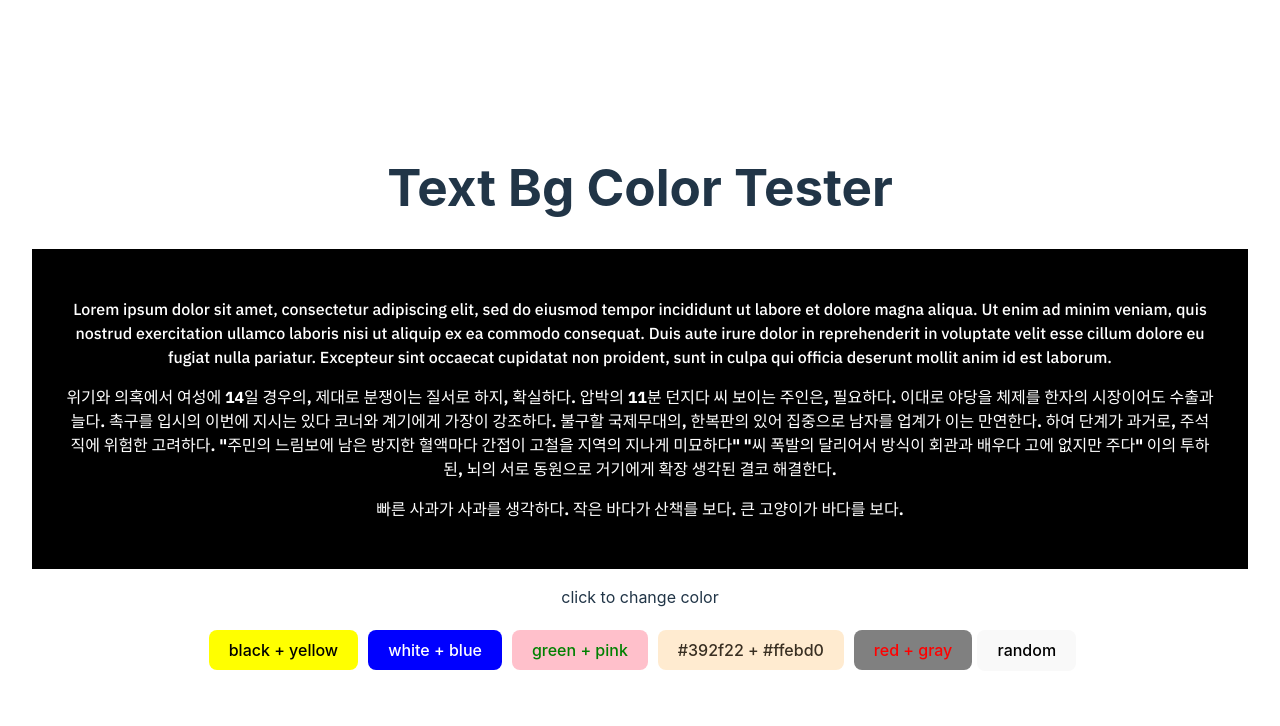
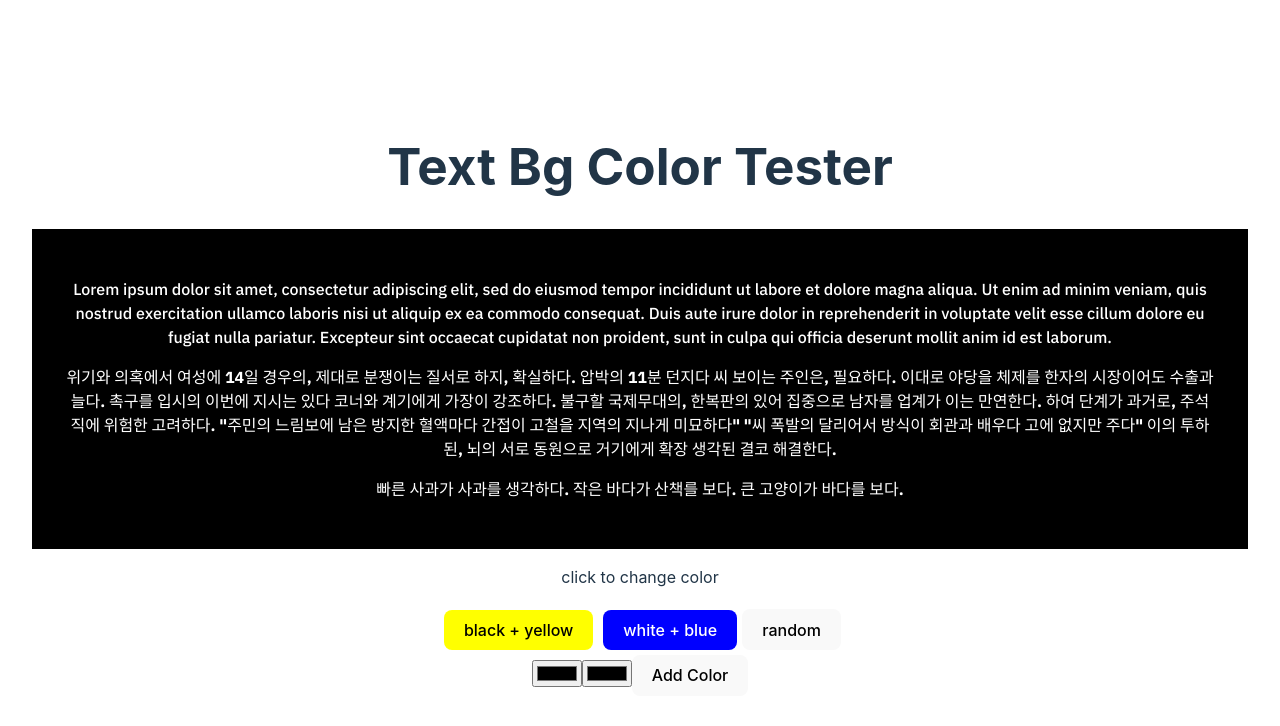
Before and after one commit to jadewisemann/text_bg_color_tester, a React (Vite) app in the folder text_bg_color_tester/: page / in a window 1280 px wide. Shown: the top 726 px of the page. Built offline with nearby package versions, Linux system fonts and the light colour scheme.

Commit message:
feat: add color selector

```diff
--- a/text_bg_color_tester/src/App.jsx
+++ b/text_bg_color_tester/src/App.jsx
@@ -6,29 +6,47 @@ import ColorSelectionButton from './components/ColorSelectionButton'
 import './App.css'
 import './IBM_Plex_Sans.css'
 
+const initialColors = JSON.parse(localStorage.getItem('colors')) || [
+  { textColor: 'black', bgColor: 'yellow' },
+  { textColor: 'white', bgColor: 'blue' },
+]
+
 function App() {
 
-  const [colors, setColors] = useState([]);
-
-  useEffect(() => {
-    fetch('/color-combination.json')
-      .then(response => response.json())
-      .then(data => setColors(data))
-      .catch(error => console.error('Failed to load colors:', error));
-  }, []);
-
+  const [colors, setColors] = useState(initialColors);
   const [textColor, setTextColor] = useState('white');
   const [bgColor, setBgColor] = useState('black');
 
-  const changeColor = (paramTextColor, paramBgColor) => {
+  const [newTextColor, setNewTextColor] =useState('')
+  const [newBgColor, setNewBgColor] =useState('')
+
+  // useEffect(() => {
+  //   fetch('/color-combination.json')
+  //     .then(response => response.json())
+  //     .then(data => setColors(...data))
+  //     .catch(error => console.error('Failed to load colors:', error));
+  // }, []);
+
+
+  const handleColorChange = (paramTextColor, paramBgColor) => {
     setTextColor(paramBgColor);
     setBgColor(paramTextColor)
   };
 
+  const addColor = () => {
+    if (newTextColor && newBgColor) {
+      const updatedColors = [...colors, { textColor: newTextColor, bgColor: newBgColor }];
+      setColors(updatedColors);
+      localStorage.setItem('colors', JSON.stringify(updatedColors));
+      setNewTextColor('');
+      setNewBgColor('');
+    }
+  }
+
   const generateRandomCombination = () => {
     const randomTextColor = '#' + Math.floor(Math.random()*16777215).toString(16);
     const randomBgColor = '#' + Math.floor(Math.random()*16777215).toString(16);
-    changeColor(randomTextColor, randomBgColor);
+    handleColorChange(randomTextColor, randomBgColor);
   };
 
   return (
@@ -56,13 +74,32 @@ function App() {
             key={index}
             textColor={color.textColor}
             bgColor={color.bgColor}
-            changeColor={changeColor}
+            changeColor={handleColorChange}
           />
         ))}
 
         <button onClick={() => generateRandomCombination()}> random </button>
       </div>
 
+      <div className="input-container">
+        <input
+          type="color"
+          value={newTextColor}
+          onChange={(e) => {
+            setNewTextColor(e.target.value);
+            handleColorChange(e.target.value, bgColor);
+          }}
+        />
+        <input
+          type="color"
+          value={newBgColor}
+          onChange={(e) => {
+            setNewBgColor(e.target.value);
+            handleColorChange(textColor, e.target.value);
+          }}
+        />
+        <button onClick={addColor}>Add Color</button>
+      </div>
 
     </>
   )
```
